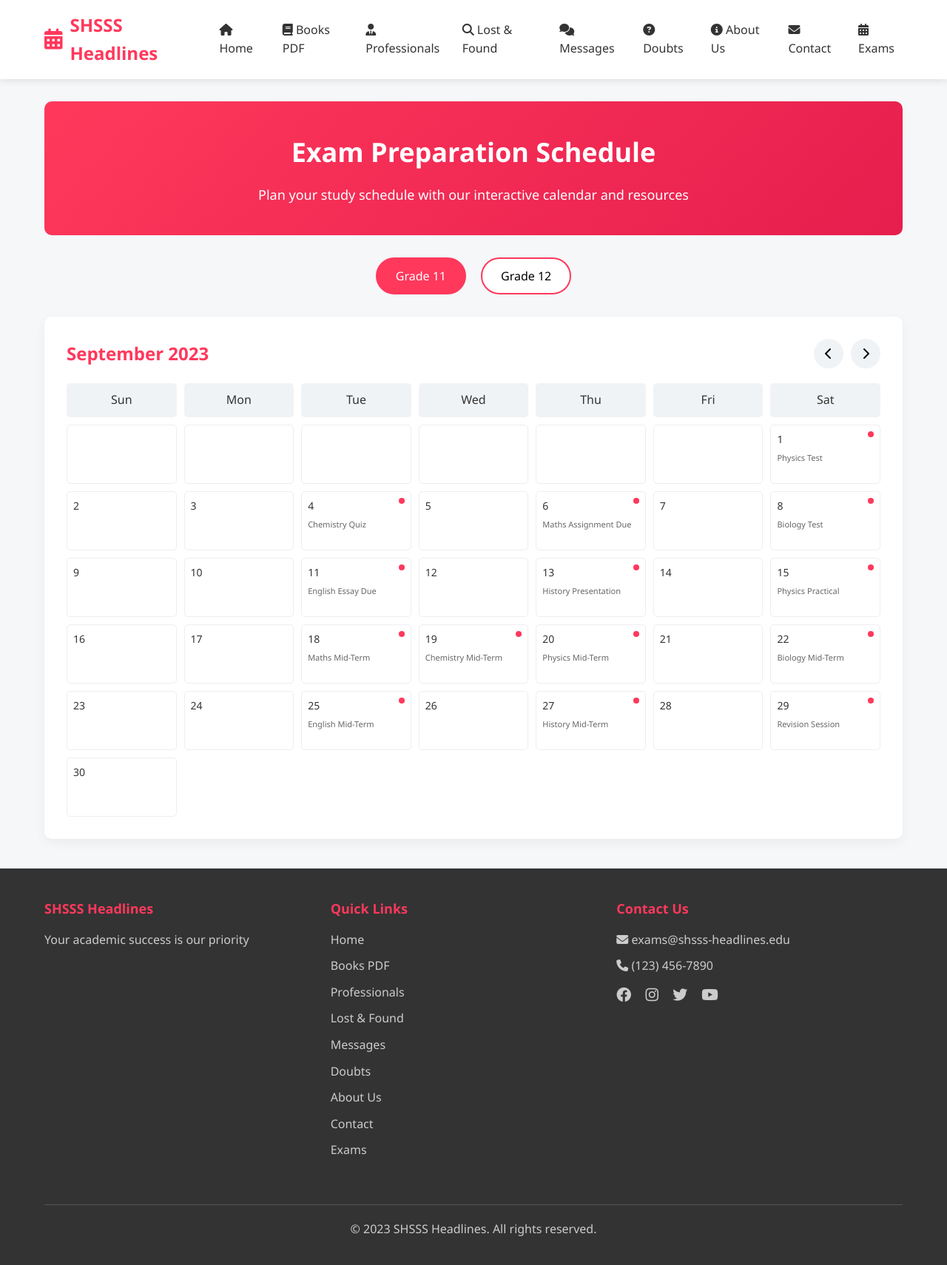
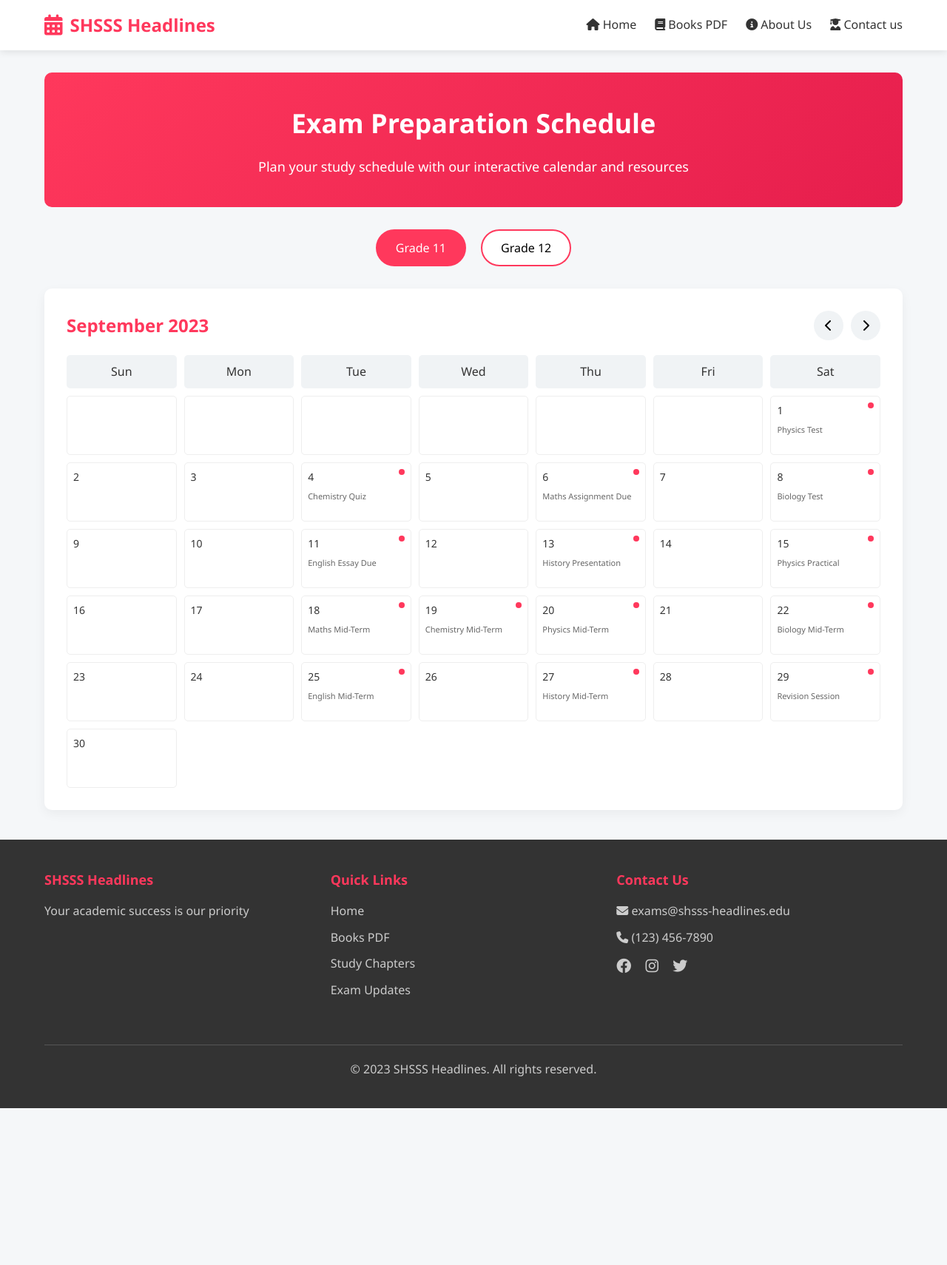
Before and after one commit to SHSSS-org/exam, a plain HTML site: page index.html in a window 1280 px wide. Shown: the whole page at 74% size. After the commit the page ends 1498 px from the top, so only its background shows below. Drawn offline with Linux system fonts and the light colour scheme.

Commit message:
Update index.html

```diff
--- a/index.html
+++ b/index.html
@@ -474,15 +474,10 @@
                 </div>
                 <nav>
                     <ul>
-                        <li><a href="#"><i class="fas fa-home"></i> Home</a></li>
-                        <li><a href="books_pdf.html"><i class="fas fa-book"></i> Books PDF</a></li>
-                        <li><a href="professionals.html"><i class="fas fa-user-tie"></i> Professionals</a></li>
-                        <li><a href="lost_found.html"><i class="fas fa-search"></i> Lost & Found</a></li>
-                        <li><a href="messages.html"><i class="fas fa-comments"></i> Messages</a></li>
-                        <li><a href="doubts.html"><i class="fas fa-question-circle"></i> Doubts</a></li>
-                        <li><a href="about.html"><i class="fas fa-info-circle"></i> About Us</a></li>
-                        <li><a href="contact.html"><i class="fas fa-envelope"></i> Contact</a></li>
-                        <li><a href="#" class="active"><i class="fas fa-calendar-alt"></i> Exams</a></li>
+                        <li><a href="https://shsss-org.github.io/home/#"><i class="fas fa-home"></i> Home</a></li>
+                        <li><a href="https://shsss-org.github.io/books_pdf/" class="active"><i class="fas fa-book"></i> Books PDF</a></li>
+                        <li><a href="https://shsss-org.github.io/about_us/"><i class="fas fa-info-circle"></i> About Us</a></li>
+                        <li><a href="https://shsss-org.github.io/contact_us/"><i class="fas fa-user-graduate"></i> Contact us</a></li>
                     </ul>
                 </nav>
             </div>
@@ -716,15 +711,10 @@
 
                 <div class="footer-section">
                     <h3>Quick Links</h3>
-                    <a href="#">Home</a>
-                    <a href="books_pdf.html">Books PDF</a>
-                    <a href="professionals.html">Professionals</a>
-                    <a href="lost_found.html">Lost & Found</a>
-                    <a href="messages.html">Messages</a>
-                    <a href="doubts.html">Doubts</a>
-                    <a href="about.html">About Us</a>
-                    <a href="contact.html">Contact</a>
-                    <a href="#">Exams</a>
+                    <a href="https://shsss-org.github.io/home/#">Home</a>
+                    <a href="https://shsss-org.github.io/books_pdf/">Books PDF</a>
+                    <a href="https://shsss-org.github.io/summary-/">Study Chapters</a>
+                    <a href="https://shsss-org.github.io/exam/">Exam Updates</a>
                 </div>
 
                 <div class="footer-section">
@@ -732,10 +722,9 @@
                     <p><i class="fas fa-envelope"></i> exams@shsss-headlines.edu</p>
                     <p><i class="fas fa-phone"></i> (123) 456-7890</p>
                     <div class="social-icons">
-                        <a href="#"><i class="fab fa-facebook"></i></a>
-                        <a href="#"><i class="fab fa-instagram"></i></a>
-                        <a href="#"><i class="fab fa-twitter"></i></a>
-                        <a href="#"><i class="fab fa-youtube"></i></a>
+                        <a href="https://flownetic.github.io/flovvnetic_soon/"><i class="fab fa-facebook"></i></a>
+                        <a href="https://flownetic.github.io/flovvnetic_soon/"><i class="fab fa-instagram"></i></a>
+                        <a href="https://flownetic.github.io/flovvnetic_soon/"><i class="fab fa-twitter"></i></a>
                     </div>
                 </div>
             </div>
```
